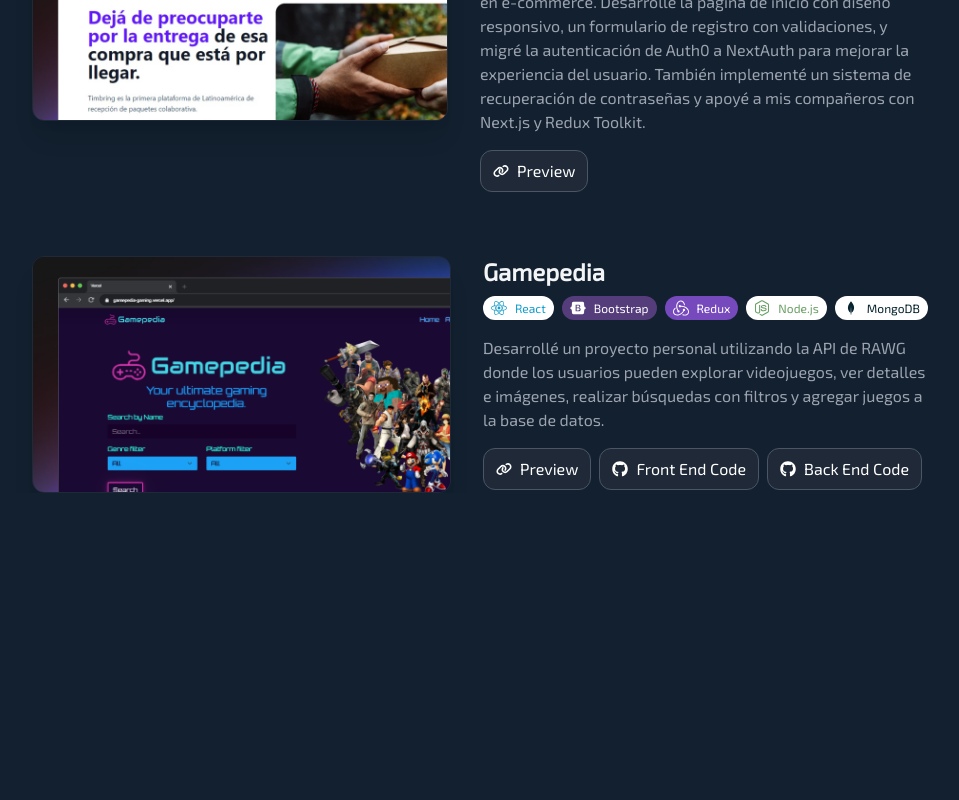
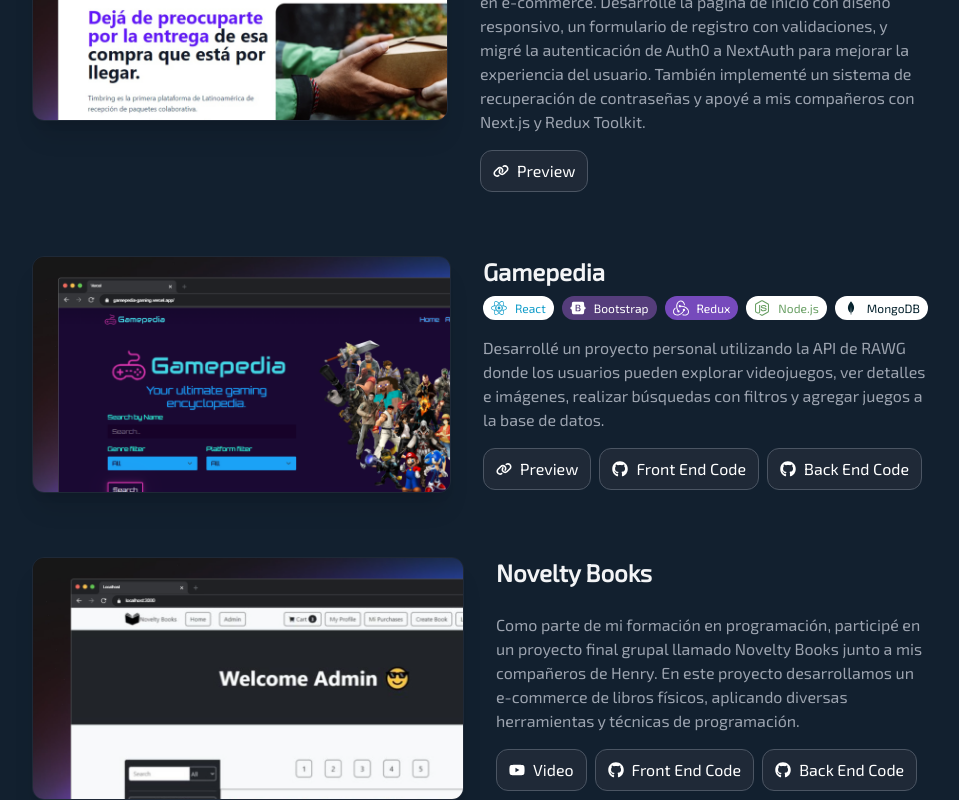
Before and after one commit to LeandroLicata/web-portfolio, a Next.js app: page / in a window 1280 px wide. Shown: the part 736-1536 px from the top of the page, without its empty margins (160-1119 px from the left). Before the commit the page ends 1229 px from the top, so only its background shows below. Built offline with nearby package versions, Linux system fonts and the light colour scheme.

Commit message:
projects ready

```diff
--- a/src/components/Projects.tsx
+++ b/src/components/Projects.tsx
@@ -1,6 +1,6 @@
 import { SiNextdotjs, SiTypescript, SiRedux } from "react-icons/si";
 import { RiTailwindCssFill } from "react-icons/ri";
-import { FaGithub, FaNodeJs, FaReact, FaBootstrap } from "react-icons/fa";
+import { FaGithub, FaNodeJs, FaReact, FaBootstrap, FaYoutube } from "react-icons/fa";
 import { FaLink } from "react-icons/fa6";
 import { BiLogoMongodb } from "react-icons/bi";
 import LinkButton from "./LinkButton";
@@ -87,6 +87,30 @@
     image: "/images/Gamepedia.png",
     tags: [TAGS.REACT, TAGS.BOOTSTRAP, TAGS.REDUX, TAGS.NODE, TAGS.MONGODB],
   },
+  {
+    title: "Novelty Books",
+    description:
+      "Como parte de mi formación en programación, participé en un proyecto final grupal llamado Novelty Books junto a mis compañeros de Henry. En este proyecto desarrollamos un e-commerce de libros físicos, aplicando diversas herramientas y técnicas de programación.",
+      links: [
+        {
+          href: "https://www.youtube.com/watch?v=6JF0WrhJlw0",
+          label: "Video",
+          icon: FaYoutube
+        },
+        {
+          href: "https://github.com/Chitichi/PFFront",
+          label: "Front End Code",
+          icon: FaGithub,
+        },
+        {
+          href: "https://github.com/Arthaz1245/ProyectoFinalGrupo14Backend",
+          label: "Back End Code",
+          icon: FaGithub,
+        },
+      ],
+      image: "/images/Novelty-Books.png",
+      tags: []
+  },
 ];
 
 export default function Projects() {
```
Also changed, not shown: public/images/Novelty-Books.png (added).
